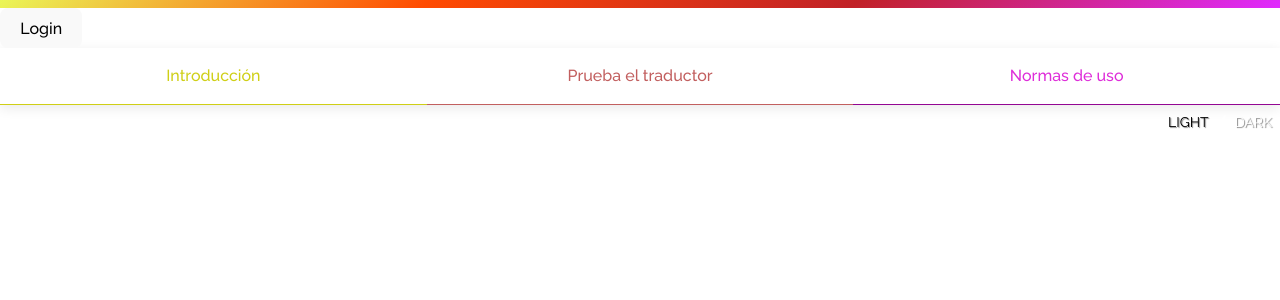
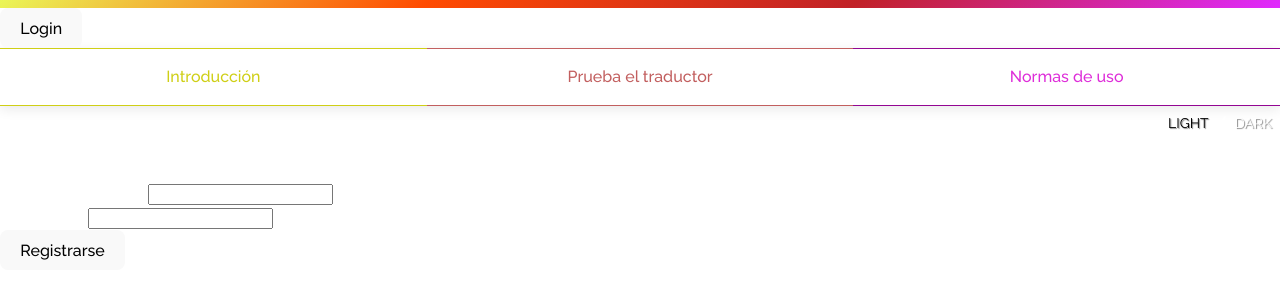
Before and after one commit to soniamartinezz/app-neskatila-front, a React (Vite) app: page /registro in a window 1280 px wide. Shown: the top 300 px of the page. Built offline with nearby package versions, Linux system fonts and the light colour scheme.

Commit message:
registro

```diff
--- a/src/App.css
+++ b/src/App.css
@@ -57,6 +57,7 @@
 }
 
 .navbar ul li:nth-child(1) {
+	border-top: 1px solid #cfcf16;
 	border-bottom: 1px solid #cfcf16;
 }
 
@@ -78,6 +79,7 @@
 }
 
 .navbar ul li:nth-child(2) {
+	border-top: 1px solid #c25f5f;
 	border-bottom: 1px solid #c25f5f;
 }
 
@@ -97,6 +99,7 @@
 }
 
 .navbar ul li:nth-child(3) {
+	border-top: 1px solid #930693;
 	border-bottom: 1px solid #930693;
 }
 
@@ -185,7 +188,8 @@
 	height: 150px;
 	padding: 16px;
 	resize: vertical;
-  box-shadow: rgba(14, 30, 37, 0.12) 0px 2px 4px 0px, rgba(14, 30, 37, 0.32) 0px 2px 16px 0px;  border-radius: 4px;
+	box-shadow: rgba(14, 30, 37, 0.12) 0px 2px 4px 0px, rgba(14, 30, 37, 0.32) 0px 2px 16px 0px;
+	border-radius: 4px;
 	border-color: #d4d4d4;
 	font-style: italic;
 }
@@ -334,7 +338,7 @@
 }
 
 .spinner .lp__ring {
-	stroke: hsla(var(--hue),90%,5%,0.1);
+	stroke: hsla(var(--hue), 90%, 5%, 0.1);
 	transition: stroke 0.3s;
 }
 
@@ -349,17 +353,21 @@
 	.navbar ul {
 		flex-direction: column;
 	}
+
 	.navbar ul li {
 		width: 100%;
 	}
+
 	.images {
 		flex-direction: column;
 	}
+
 	.logo-thebrigde,
 	.logo-neskatila {
 		width: 100%;
 		height: 100%;
 	}
+
 	.button-language {
 		width: 100%;
 	}
@@ -367,189 +375,233 @@
 
 @media (prefers-color-scheme: dark) {
 	.spinner .lp__ring {
-		stroke: hsla(var(--hue),90%,95%,0.1);
+		stroke: hsla(var(--hue), 90%, 95%, 0.1);
 	}
 }
 
 /* Animations */
 @keyframes drops {
 	from {
-		animation-timing-function: steps(1,end);
+		animation-timing-function: steps(1, end);
 		stroke-dasharray: 0 351.85 0;
 		visibility: hidden;
 	}
+
 	25% {
 		animation-timing-function: ease-in-out;
 		stroke-dasharray: 0 351.85 0;
 		visibility: visible;
 	}
+
 	26% {
 		stroke-dasharray: 4 343.85 4;
 	}
+
 	27% {
 		stroke-dasharray: 8 335.85 8
 	}
+
 	28% {
 		stroke-dasharray: 12 327.85 12;
 	}
+
 	29% {
 		animation-timing-function: ease-in;
 		stroke-dasharray: 17 317.85 17;
 	}
+
 	32% {
 		animation-timing-function: ease-out;
 		stroke-dasharray: 25 301.85 25;
 	}
+
 	35%,
 	47.5% {
 		animation-timing-function: linear;
 		stroke-dasharray: 22 307.85 22;
 		visibility: visible;
 	}
+
 	50% {
-		animation-timing-function: steps(1,end);
+		animation-timing-function: steps(1, end);
 		stroke-dasharray: 0 307.85 43.98;
 		visibility: hidden;
 	}
+
 	75% {
 		animation-timing-function: ease-in-out;
 		stroke-dasharray: 0 351.85 0;
 		visibility: visible;
 	}
+
 	76% {
 		stroke-dasharray: 4 343.85 4;
 	}
+
 	77% {
 		stroke-dasharray: 8 335.85 8
 	}
+
 	78% {
 		stroke-dasharray: 12 327.85 12;
 	}
+
 	79% {
 		animation-timing-function: ease-in;
 		stroke-dasharray: 17 317.85 17;
 	}
+
 	82% {
 		animation-timing-function: ease-out;
 		stroke-dasharray: 25 301.85 25;
 	}
+
 	85%,
 	97.5% {
 		animation-timing-function: linear;
 		stroke-dasharray: 22 307.85 22;
 		visibility: visible;
 	}
+
 	to {
 		stroke-dasharray: 43.98 307.85 0;
 		visibility: hidden;
 	}
 }
+
 @keyframes fallLine1 {
+
 	from,
 	15% {
 		stroke-dashoffset: 114;
 	}
+
 	25%,
 	65% {
 		stroke-dashoffset: 1;
 	}
+
 	75%,
 	to {
 		stroke-dashoffset: -112;
 	}
 }
+
 @keyframes fallLine2 {
+
 	from,
 	16% {
 		stroke-dashoffset: 114;
 	}
+
 	26%,
 	66% {
 		stroke-dashoffset: 1;
 	}
+
 	76%,
 	to {
 		stroke-dashoffset: -112;
 	}
 }
+
 @keyframes fallLine3 {
+
 	from,
 	17% {
 		stroke-dashoffset: 114;
 	}
+
 	27%,
 	67% {
 		stroke-dashoffset: 1;
 	}
+
 	77%,
 	to {
 		stroke-dashoffset: -112;
 	}
 }
+
 @keyframes fallLine4 {
+
 	from,
 	18% {
 		stroke-dashoffset: 114;
 	}
+
 	28%,
 	68% {
 		stroke-dashoffset: 1;
 	}
+
 	78%,
 	to {
 		stroke-dashoffset: -112;
 	}
 }
+
 @keyframes fallLine5 {
+
 	from,
 	19% {
 		stroke-dashoffset: 114;
 	}
+
 	29%,
 	69% {
 		stroke-dashoffset: 1;
 	}
+
 	79%,
 	to {
 		stroke-dashoffset: -112;
 	}
 }
+
 @keyframes worm {
 	from {
 		animation-timing-function: ease-out;
 		stroke-dasharray: 87.96 307.87;
 		stroke-dashoffset: -131.94;
 	}
+
 	25% {
 		animation-timing-function: steps(1);
 		stroke-dasharray: 87.96 307.87;
 		stroke-dashoffset: -307.86;
 	}
+
 	25.01% {
 		animation-timing-function: ease-in;
 		stroke-dasharray: 43.98 307.87;
 		stroke-dashoffset: -307.86;
 	}
+
 	50% {
 		animation-timing-function: steps(1);
 		stroke-dasharray: 43.98 307.87;
 		stroke-dashoffset: -175.92;
 	}
+
 	50.01% {
 		animation-timing-function: ease-out;
 		stroke-dasharray: 87.96 307.87;
 		stroke-dashoffset: -131.94;
 	}
+
 	75% {
 		animation-timing-function: steps(1);
 		stroke-dasharray: 87.96 307.87;
 		stroke-dashoffset: 43.98;
 	}
+
 	75.01% {
 		animation-timing-function: ease-in;
 		stroke-dasharray: 43.98 307.87;
 		stroke-dashoffset: 0;
 	}
+
 	to {
 		stroke-dasharray: 43.98 307.87;
 		stroke-dashoffset: -131.94;
--- a/src/App.jsx
+++ b/src/App.jsx
@@ -20,7 +20,7 @@ function App({ handleClick, isDark }) {
           <Route path="/traducir" element={<Translate />} />
           <Route path="/normas-uso" element={<UseRules />} />
           <Route path="/login" element={<LoginForm />} />
-          <Route path="/register" element={<RegisterForm />} />
+          <Route path="/registro" element={<RegisterForm />} />
         </Routes>
       </Router>
     </>
--- a/src/views/Login.jsx
+++ b/src/views/Login.jsx
@@ -1,5 +1,5 @@
 import React, { useState } from 'react';
-import { Link } from 'react-router-dom';
+import { Link, useNavigate } from 'react-router-dom';
 
 function LoginForm() {
   const [email, setEmail] = useState('');
@@ -32,7 +32,7 @@ function LoginForm() {
     }
   };
 
-  const handleSubmit = (event) => {
+  const handleSubmit = async (event) => {
     event.preventDefault();
 
     // Validación de la contraseña
@@ -50,6 +50,20 @@ function LoginForm() {
     // Limpia los campos después del envío
     setEmail('');
     setPassword('');
+
+    const response = await fetch('http://localhost:3000/login', {
+      method: 'POST',
+      headers: {
+        'Content-Type': 'application/json',
+      },
+      body: JSON.stringify({ email, password }),
+    });
+
+    const navigate = useNavigate();
+    if (response.ok) {
+      navigate('/normas-uso');
+    }
+
   };
 
   return (
@@ -68,7 +82,7 @@ function LoginForm() {
         </div>
         <button type="submit">Iniciar sesión</button>
       </form>
-      <Link to="/register">
+      <Link to="/registro">
         <button type="button">Registrarse</button>
       </Link>
     </div>
--- a/src/views/Register.jsx
+++ b/src/views/Register.jsx
@@ -2,90 +2,64 @@ import React, { useState } from 'react';
 import { Link } from 'react-router-dom';
 
 function RegisterForm() {
+  const [username, setUsername] = useState('');
   const [password, setPassword] = useState('');
-  const [confirmPassword, setConfirmPassword] = useState('');
-  const [email, setEmail] = useState('');
-  const [passwordError, setPasswordError] = useState('');
   const [error, setError] = useState('');
 
-  const handlePasswordChange = (event) => {
-    setPassword(event.target.value);
-    if (confirmPassword) {
-      // Validación de contraseña
-      if (event.target.value !== confirmPassword) {
-        setPasswordError('Las contraseñas no coinciden');
+  const handleSubmit = async (event) => {
+    event.preventDefault();
+
+    try {
+      const response = await fetch('http://localhost:3000/registro', {
+        method: 'POST',
+        headers: {
+          'Content-Type': 'application/json'
+        },
+        body: JSON.stringify({ username, password })
+      });
+
+      if (response.ok) {
+        alert('Usuario registrado exitosamente');
+        setUsername('');
+        setPassword('');
+        setError('');
       } else {
-        setPasswordError('');
+        const errorMessage = await response.text();
+        throw new Error(errorMessage);
       }
+    } catch (error) {
+      console.error('Error:', error);
+      setError('Error al conectar con el servidor');
     }
-  };
-
-  const handleConfirmPasswordChange = (event) => {
-    setConfirmPassword(event.target.value);
-    // Validación de contraseña
-    if (password && event.target.value !== password) {
-      setPasswordError('Las contraseñas no coinciden');
-    } else {
-      setPasswordError('');
-    }
-  };
-
-  const handleEmailChange = (event) => {
-    setEmail(event.target.value);
-    // Validación básica del correo electrónico
-    const emailRegex = /^[^\s@]+@[^\s@]+\.[^\s@]+$/;
-    if (!emailRegex.test(event.target.value)) {
-      setError('Ingrese un correo electrónico válido');
-    } else {
-      setError('');
-    }
-  };
-
-  const handleSubmit = (event) => {
-    event.preventDefault();
-    // Validación de contraseña
-    if (password !== confirmPassword) {
-      setPasswordError('Las contraseñas no coinciden');
-      return;
-    }
-    // Validación básica del correo electrónico
-    const emailRegex = /^[^\s@]+@[^\s@]+\.[^\s@]+$/;
-    if (!emailRegex.test(email)) {
-      setError('Ingrese un correo electrónico válido');
-      return;
-    }
-    // Aquí podrías enviar los datos del formulario a tu servidor para el registro
-    console.log('Password:', password);
-    console.log('Email:', email);
-    // Limpia los campos después del envío
-    setPassword('');
-    setConfirmPassword('');
-    setEmail('');
-    setPasswordError('');
-    setError('');
   };
 
   return (
     <div>
-      <h2>Registro</h2>
+      <h2>Registro de Usuario</h2>
       <form onSubmit={handleSubmit}>
         <div>
-          <label>Contraseña:</label>
-          <input type="password" value={password} onChange={handlePasswordChange} placeholder="Ingrese su contraseña" required />
+          <label htmlFor="username">Nombre de Usuario:</label>
+          <input
+            type="text"
+            id="username"
+            value={username}
+            onChange={(e) => setUsername(e.target.value)}
+            required
+          />
         </div>
         <div>
-          <label>Confirmar Contraseña:</label>
-          <input type="password" value={confirmPassword} onChange={handleConfirmPasswordChange} placeholder="Confirme su contraseña" required />
-          {passwordError && <p style={{ color: 'red' }}>{passwordError}</p>}
-        </div>
-        <div>
-          <label>Email:</label>
-          <input type="email" value={email} onChange={handleEmailChange} placeholder="Ingrese su correo electrónico" required />
-          {error && <p style={{ color: 'red' }}>{error}</p>}
+          <label htmlFor="password">Contraseña:</label>
+          <input
+            type="password"
+            id="password"
+            value={password}
+            onChange={(e) => setPassword(e.target.value)}
+            required
+          />
         </div>
         <button type="submit">Registrarse</button>
       </form>
-      <p>¿Ya tienes una cuenta? <Link to="/login">Iniciar sesión</Link></p>
+      {error && <p style={{ color: 'red' }}>{error}</p>}
     </div>
   );
 }
```
Lines whose indentation alone changed are shown as unchanged.
